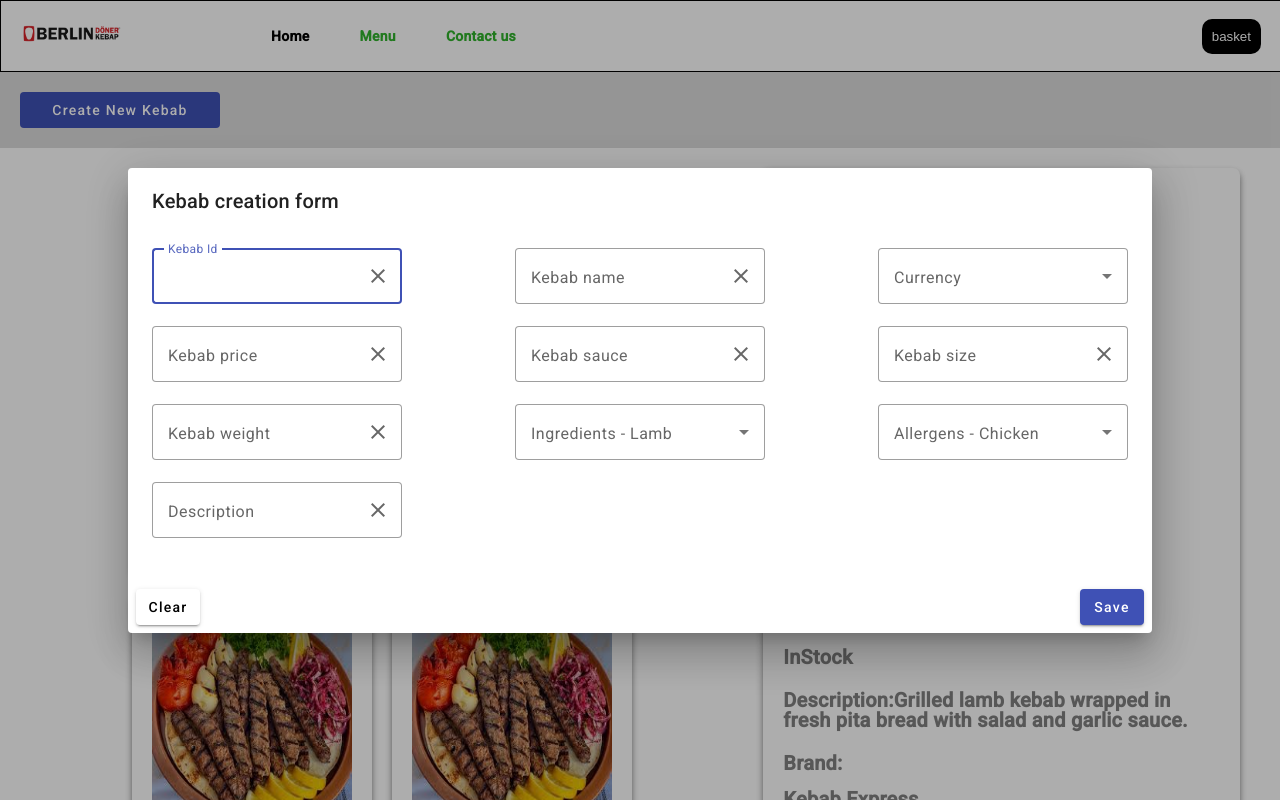
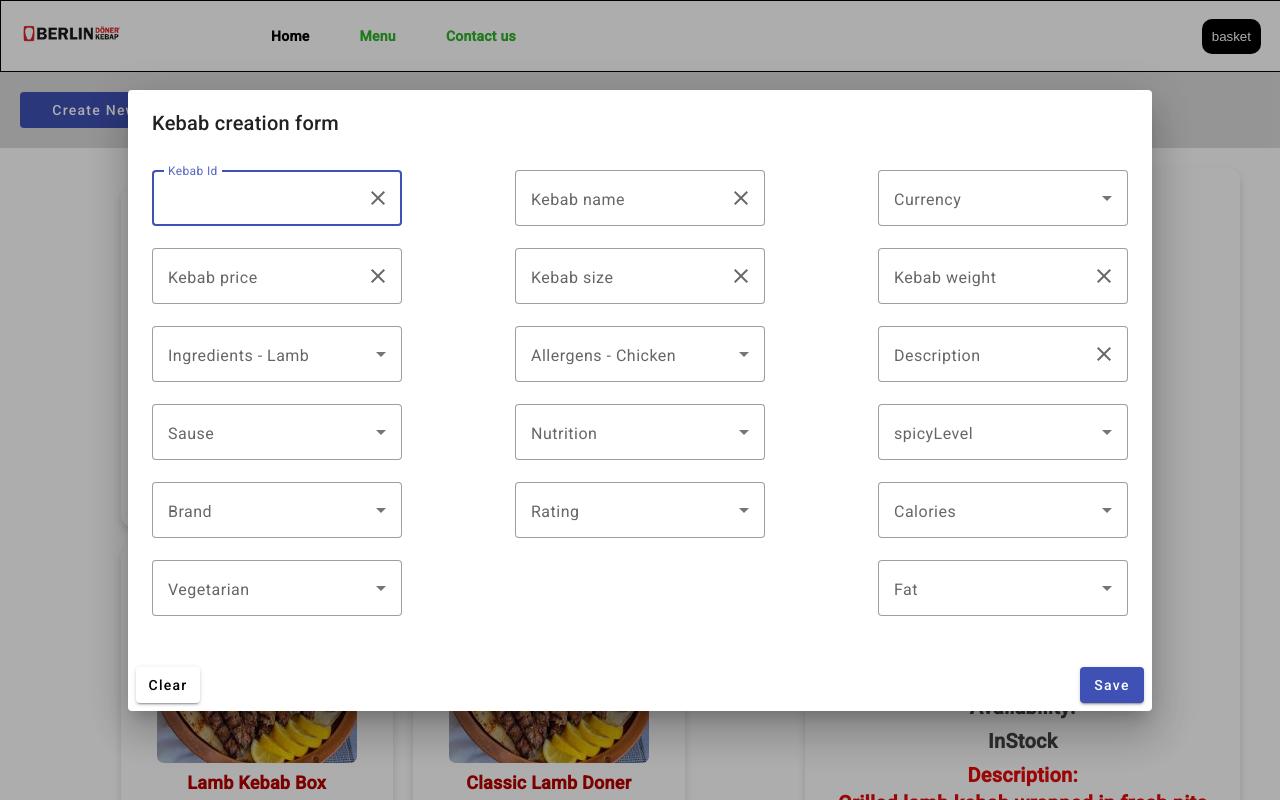
Before and after one commit to Vovma/VadimLessons, an Angular app: page / in a window 1280 px wide. Both pictures are taken after a click on the button "Create New Kebab". Built offline with nearby package versions, Linux system fonts and the light colour scheme.

Commit message:
Vadim homework form/scss

```diff
--- a/src/app/components/kebab-creation-form/kebab-creation-form.component.html
+++ b/src/app/components/kebab-creation-form/kebab-creation-form.component.html
@@ -33,14 +33,6 @@
       <mat-form-field class="example-form-field" appearance="outline">
         <mat-label>Kebab price</mat-label>
         <input matInput type="text" formControlName="price" />
-        <button matSuffix mat-icon-button aria-label="Clear">
-          <mat-icon>close</mat-icon>
-        </button>
-      </mat-form-field>
-
-      <mat-form-field class="example-form-field" appearance="outline">
-        <mat-label>Kebab sauce</mat-label>
-        <input matInput type="text" formControlName="sause" />
         <button matSuffix mat-icon-button aria-label="Clear">
           <mat-icon>close</mat-icon>
         </button>
@@ -87,6 +79,70 @@
           <mat-icon>close</mat-icon>
         </button>
       </mat-form-field>
+      <mat-form-field appearance="outline">
+        <mat-label>Sause</mat-label>
+        <mat-select formControlName="sause" multiple>
+          @for (sause of sauseList; track sause) {
+          <mat-option [value]="sause">{{ sause }}</mat-option>
+          }
+        </mat-select>
+      </mat-form-field>
+      <mat-form-field appearance="outline">
+        <mat-label>Nutrition</mat-label>
+        <mat-select formControlName="nutrition" multiple>
+          @for (nutrition of nutritionList; track nutrition) {
+          <mat-option [value]="nutrition">{{ nutrition }}</mat-option>
+          }
+        </mat-select>
+      </mat-form-field>
+      <mat-form-field appearance="outline">
+        <mat-label>spicyLevel</mat-label>
+        <mat-select formControlName="spicyLevel" multiple>
+          @for (spicyLevel of spicyLevelList; track spicyLevel) {
+          <mat-option [value]="spicyLevel">{{ spicyLevel }}</mat-option>
+          }
+        </mat-select>
+      </mat-form-field>
+      <mat-form-field appearance="outline">
+        <mat-label>Brand</mat-label>
+        <mat-select formControlName="brand" multiple>
+          @for (brand of brandList; track brand) {
+          <mat-option [value]="brand">{{ brand }}</mat-option>
+          }
+        </mat-select>
+      </mat-form-field>
+      <mat-form-field appearance="outline">
+        <mat-label>Rating</mat-label>
+        <mat-select formControlName="rating" multiple>
+          @for (rating of ratingList; track rating) {
+          <mat-option [value]="rating">{{ rating }}</mat-option>
+          }
+        </mat-select>
+      </mat-form-field>
+      <mat-form-field appearance="outline">
+        <mat-label>Calories</mat-label>
+        <mat-select formControlName="calories" multiple>
+          @for (calories of caloriesList ; track calories) {
+          <mat-option [value]="calories">{{ calories }}</mat-option>
+          }
+        </mat-select>
+      </mat-form-field>
+      <mat-form-field appearance="outline">
+        <mat-label>Vegetarian</mat-label>
+        <mat-select formControlName="vegetarian" multiple>
+          @for (vegetarian of vegetarianList ; track vegetarian) {
+          <mat-option [value]="vegetarian">{{ vegetarian }}</mat-option>
+          }
+        </mat-select>
+      </mat-form-field>
+      <mat-form-field appearance="outline">
+        <mat-label>Fat</mat-label>
+        <mat-select formControlName="fat" multiple>
+          @for (fat of fatList ; track fat) {
+          <mat-option [value]="fat">{{ fat }}</mat-option>
+          }
+        </mat-select>
+      </mat-form-field>
     </div>
   </form>
 </div>
--- a/src/app/components/kebab-creation-form/kebab-creation-form.component.ts
+++ b/src/app/components/kebab-creation-form/kebab-creation-form.component.ts
@@ -67,6 +67,81 @@ export class KebabCreationFormComponent {
   ];
 
   public currencyList = ['PLN', 'USD', 'EUR'];
+  public sauseList = [
+    'Garlic sauce',
+    'Spicy chili sauce',
+    'Yogurt-mint sauce',
+    'Tzatziki',
+    'BBQ sauce',
+    'Sweet and sour sauce',
+    'Curry sauce',
+    'Tahini sauce',
+    'White sauce',
+    'Hot sriracha mayo',
+    'Cheese sauce',
+    'Hummus',
+    'Mustard sauce',
+    'Tomato ketchup',
+    'Smoky paprika sauce',
+  ];
+  public ratingList = [
+    '⭐ 1 - Very poor',
+    '⭐⭐ 2 - Poor',
+    '⭐⭐⭐ 3 - Average',
+    '⭐⭐⭐⭐ 4 - Good',
+    '⭐⭐⭐⭐⭐ 5 - Excellent',
+  ];
+
+  public nutritionList = [
+    'High Protein',
+    'Low Fat',
+    'Low Carb',
+    'Rich in Fiber',
+    'Gluten Free',
+    'Lactose Free',
+    'Vegan Friendly',
+    'Vegetarian',
+    'Keto Friendly',
+    'Contains Omega-3',
+    'Rich in Vitamins',
+    'High Calorie',
+    'Low Calorie',
+  ];
+  public spicyLevelList = [
+    'Not Spicy',
+    'Mild',
+    'Medium',
+    'Spicy🌶️',
+    'Extra Spicy🌶️🌶️',
+    'Nuclear 🌶️🌶️🌶️',
+  ];
+  public brandList = [
+    'BerlinKebab',
+    'Kebab Master',
+    'Grill & Wrap',
+    'Kebab Bros',
+    'Doner King',
+    'Urban Kebab Co.',
+  ];
+  public vegetarianList = [
+    'Yes',
+    'No',
+    'Vegan',
+    'Vegetarian with dairy',
+    'Vegetarian with eggs',
+  ];
+  public caloriesList = [
+    'Less than 300 kcal',
+    '300–500 kcal',
+    '500–700 kcal',
+    '700–900 kcal',
+    'More than 900 kcal',
+  ];
+  public fatList = [
+    'Low fat (under 5g)',
+    'Medium fat (5g–15g)',
+    'High fat (over 15g)',
+  ];
 
   createKebabForm = new FormGroup({
     id: new FormControl(''),
--- a/src/app/components/kebab-footer/kebab-footer.scss
+++ b/src/app/components/kebab-footer/kebab-footer.scss
@@ -202,7 +202,7 @@
   flex: 1;
 }
 .product-description {
-  color: gray;
+  color: rgb(168, 42, 42);
   font-weight: bold;
   font-size: 20px;
 }
--- a/src/app/components/kebab-main-page/kebab-main-page.component.html
+++ b/src/app/components/kebab-main-page/kebab-main-page.component.html
@@ -43,7 +43,7 @@
           <span>{{ selectedElement.price }}{{ selectedElement.currency }}</span>
         </div>
         <div class="product-description product-name-2">
-          <span class="product__name">Name:</span>
+          <span class="product__name-2">Name:</span>
           <span>{{ selectedElement.name }}</span>
         </div>
         <div class="product-description product-ingridients">
@@ -68,16 +68,6 @@
           <span>Brand:</span>
           <span>{{ selectedElement.brand }}</span>
         </div>
-        <div class="product-description product-nutritions">
-          <div class="product-nutritions__el">
-            <span>Calories:</span>
-            <span>{{ selectedElement.calories }}</span>
-          </div>
-          <div class="product-nutritions__el">
-            <span>Fat:</span>
-            <span>{{ selectedElement.fat }}</span>
-          </div>
-        </div>
 
         <div class="product-description card">
           <button class="add-to-card" (click)="openProduct(selectedElement)">
--- a/src/app/components/kebab-main-page/kebab-main-page.component.scss
+++ b/src/app/components/kebab-main-page/kebab-main-page.component.scss
@@ -176,59 +176,61 @@
 // Global
 
 .product2 {
-  // :hover {
-  //   transform: scale(1.03);
-  //   transition: transform 0.2s ease, box-shadow 0.2s ease;
-  //   box-shadow: 0 4px 12px rgba(255, 0, 0, 0.2);
-  // }
-  width: 220px;
-  background-color: white;
+  width: 240px;
+  background-color: #fff;
   display: flex;
   flex-direction: column;
-  gap: 3px;
-  padding: 10px;
-  border-radius: 7px;
-  box-shadow: 0 4px 6px gray;
+  gap: 10px;
+  padding: 16px;
+  border-radius: 12px;
+  box-shadow: 0 4px 8px rgba(0, 0, 0, 0.15);
+  transition: transform 0.25s ease, box-shadow 0.25s ease;
+  cursor: pointer;
+
+  &:hover {
+    transform: scale(1.02);
+    box-shadow: 0 6px 16px rgba(255, 0, 0, 0.2);
+  }
+
+  .product__name-2 {
+    color: #444;
+    font-size: 1.2rem;
+    font-weight: 600;
+    text-align: center;
+    margin-bottom: 8px;
+  }
 
   .product-description {
-    padding: 10px;
+    color: #e40a0a;
+    display: flex;
+    flex-direction: column;
+    gap: 8px;
+    text-align: center;
 
     &.product-name {
-      color: gray;
-      font-weight: bold;
-      font-size: 20px;
+      color: #b80000;
+      font-weight: 700;
+      font-size: 18px;
       text-align: center;
     }
 
     &.product-price {
-      color: gray;
+      color: #444;
+      font-size: 18px;
+      font-weight: 500;
       text-align: center;
     }
-    &.product-ingridients {
+
+    &.product-ingridients,
+    &.product-nutritions,
+    &.product-availability,
+    &.product-brand {
+      font-size: 20px;
+      line-height: 1.4;
+      color: #444;
       display: flex;
       flex-direction: column;
-      gap: 1rem;
-    }
-    &.product-nutritions {
-      display: flex;
-      flex-direction: column;
-      gap: 1rem;
-      justify-content: flex-start;
-    }
-    &.product-availability {
-      display: flex;
-      flex-direction: column;
-      gap: 1rem;
-      justify-content: flex-start;
-    }
-    &.product-brand {
-      display: flex;
-      flex-direction: column;
-      gap: 1rem;
-      justify-content: flex-start;
-    }
-    &.product-meet {
-      color: gray;
+      gap: 6px;
     }
 
     &.card {
```
